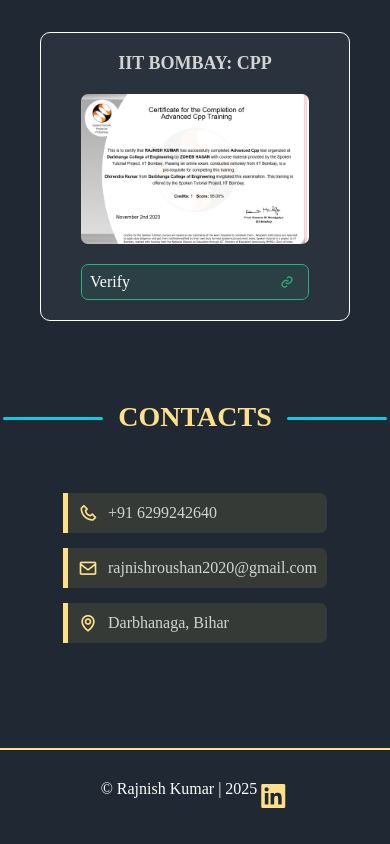
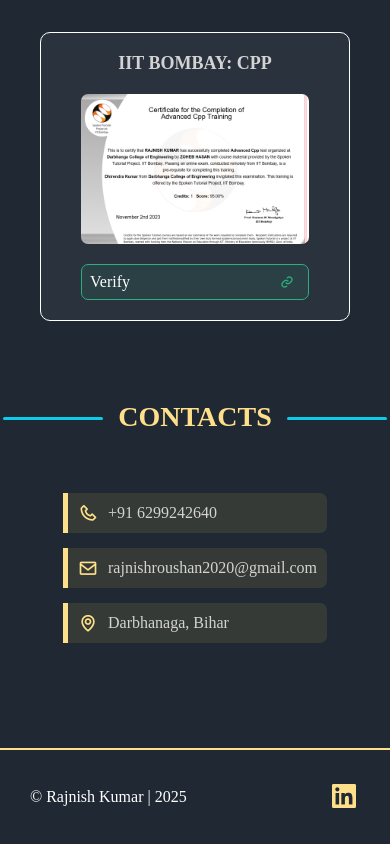
Before and after one commit to rajnishkr45/portfolio, a plain HTML site: page index.html in a window 390 px wide. Shown: the part 5427-6271 px from the top of the page. Drawn offline with nearby package versions, Linux system fonts and the light colour scheme.

Commit message:
Finally completed the portfolio

```diff
--- a/css/style.css
+++ b/css/style.css
@@ -466,7 +466,7 @@
 .footer {
     display: flex;
     justify-content: space-between;
-    justify-content: center;
+    align-items: center;
     padding: 30px 50px;
     max-width: 100vw;
     text-decoration: none;
@@ -518,6 +518,10 @@
     .border-line,
     .right {
         display: none;
+    }
+
+    .footer{
+        padding: 30px;
     }
 
     .nav-links {
```
